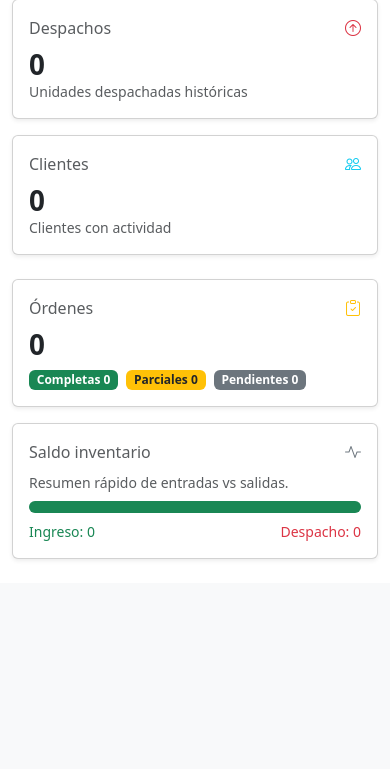
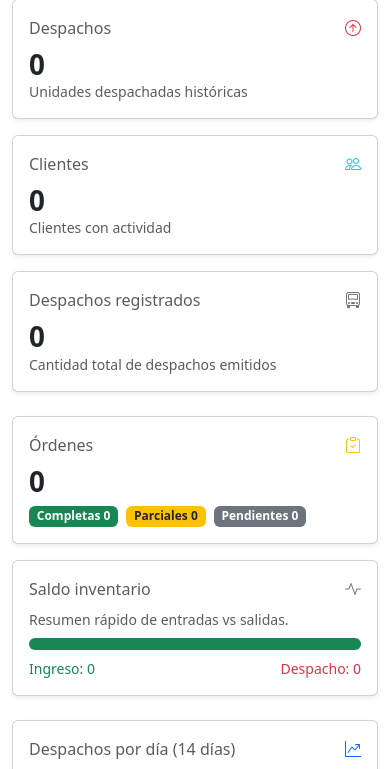
Before and after one commit to MatiasTilleriasLey/Gestor_bodega, a Python web app: template templates/dashboard.html in a window 390 px wide. Shown: the part 450-1219 px from the top of the page. Before the commit the page ends 1009 px from the top, so only its background shows below. Run offline with Jinja, Linux system fonts and the light colour scheme; the template is opened without the code that fills it, so the values that code supplies are empty.

Commit message:
✨ feat: KPIs de despachos y top clientes

```diff
--- a/templates/dashboard.html
+++ b/templates/dashboard.html
@@ -63,6 +63,19 @@
           </div>
         </div>
       </div>
+
+      <div class="col-md-3 col-sm-6">
+        <div class="card h-100 shadow-sm">
+          <div class="card-body">
+            <div class="d-flex justify-content-between align-items-center mb-2">
+              <span class="text-muted">Despachos registrados</span>
+              <i class="bi bi-truck-front text-secondary"></i>
+            </div>
+            <div class="display-6 fw-bold">{{ stats.despachos_batches|default(0) }}</div>
+            <p class="text-muted small mb-0">Cantidad total de despachos emitidos</p>
+          </div>
+        </div>
+      </div>
     </div>
 
     <div class="row g-3 mt-2">
@@ -106,6 +119,75 @@
         </div>
       </div>
     </div>
+
+    <div class="row g-3 mt-2">
+      <div class="col-lg-8">
+        <div class="card h-100 shadow-sm">
+          <div class="card-body">
+            <div class="d-flex justify-content-between align-items-center mb-2">
+              <span class="text-muted">Despachos por día (14 días)</span>
+              <i class="bi bi-graph-up-arrow text-primary"></i>
+            </div>
+            <canvas id="despachosChart" height="110"></canvas>
+          </div>
+        </div>
+      </div>
+      <div class="col-lg-4">
+        <div class="card h-100 shadow-sm">
+          <div class="card-body">
+            <div class="d-flex justify-content-between align-items-center mb-2">
+              <span class="text-muted">Top 3 clientes por despachos</span>
+              <i class="bi bi-trophy text-warning"></i>
+            </div>
+            <ol class="list-group list-group-flush">
+              {% for item in stats.top_clients %}
+              <li class="list-group-item d-flex justify-content-between align-items-center">
+                <div>
+                  <div class="fw-semibold">{{ item.client }}</div>
+                  <small class="text-muted">Despachos: {{ item.despachos|default(0) }}</small>
+                </div>
+                <span class="badge text-bg-primary">{{ item.unidades|default(0) }} uds</span>
+              </li>
+              {% else %}
+              <li class="list-group-item text-muted">Sin datos de despachos todavía.</li>
+              {% endfor %}
+            </ol>
+          </div>
+        </div>
+      </div>
+    </div>
   </div>
+
+  <script src="https://cdn.jsdelivr.net/npm/chart.js@4.4.6/dist/chart.umd.min.js" integrity="sha384-8eM5EJihl56agUD8FUbfh2ANe5LAoUePNCkbBuqigaz13vfy5XQDPjDRmkjg0Nk9" crossorigin="anonymous"></script>
+  <script>
+    (function () {
+      const ctx = document.getElementById('despachosChart');
+      if (!ctx) return;
+      const data = {{ stats.dispatch_series | default([]) | tojson }};
+      const labels = data.map(d => d.day);
+      const values = data.map(d => d.count);
+      new Chart(ctx, {
+        type: 'bar',
+        data: {
+          labels,
+          datasets: [{
+            label: 'Despachos',
+            data: values,
+            backgroundColor: 'rgba(13,110,253,0.5)',
+            borderColor: 'rgba(13,110,253,1)',
+            borderWidth: 1,
+            borderRadius: 4
+          }]
+        },
+        options: {
+          responsive: true,
+          maintainAspectRatio: false,
+          scales: {
+            y: { beginAtZero: true, ticks: { precision: 0 } }
+          }
+        }
+      });
+    })();
+  </script>
 </body>
 </html>
```
Also changed, not shown: app.py (+44 -4 lines).
